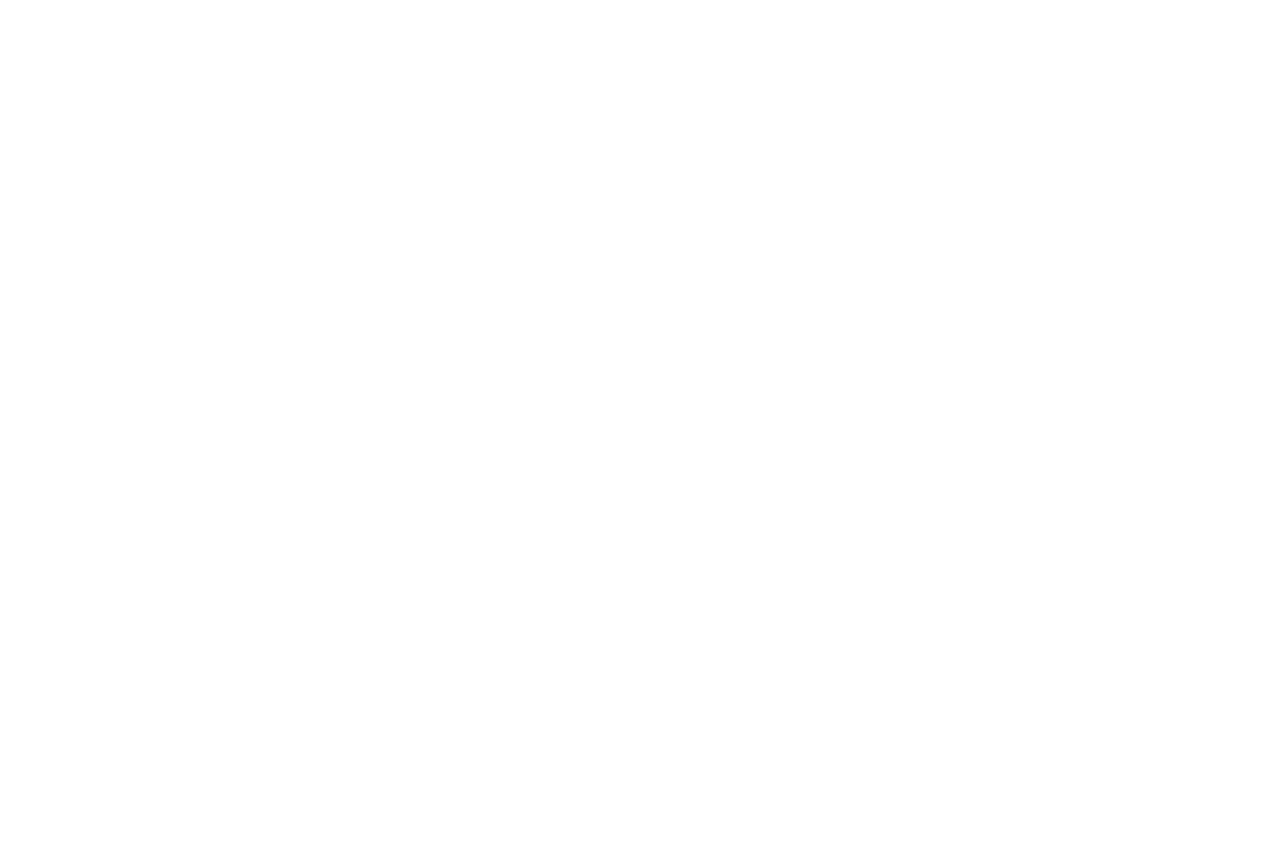
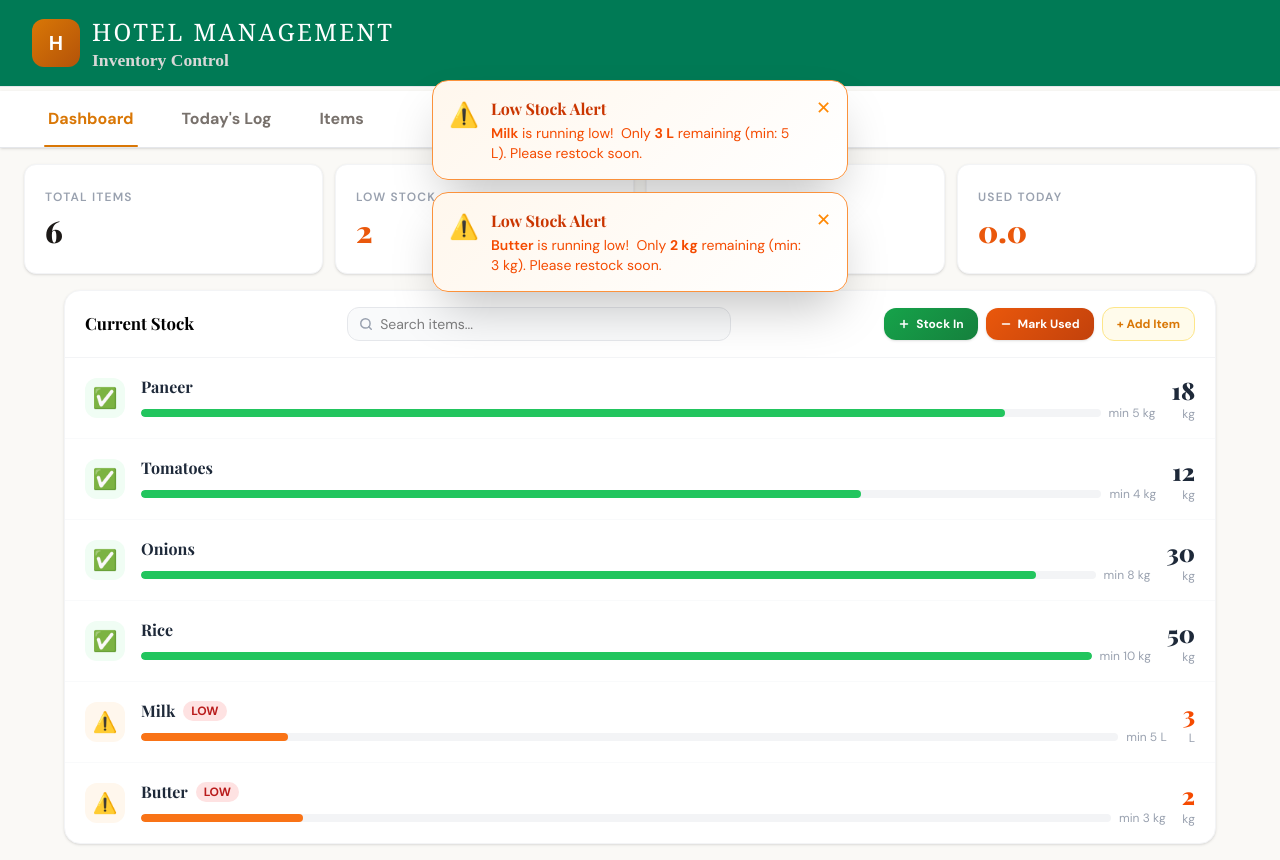
Before and after one commit to Harshal-katware/sync-ui, a React (Vite) app: page /inventory in a window 1280 px wide. Before the commit this address had no page. Before the commit the page ends 800 px from the top, so only its background shows below. Built offline with nearby package versions, Linux system fonts and the light colour scheme.

Commit message:
update Report pages

```diff
--- a/src/App.jsx
+++ b/src/App.jsx
@@ -8,7 +8,7 @@ import Menupage from './MENU/Menupage';
 import TopSellingProducts from "./Report/Subreport/TopSellingProducts";
 import Customization from "./Report/Subreport/Customization";
 import MonthlyReport from "./Report/Subreport/MonthlyReport";
-// import InventoryManagement from "./Inventory/Inventorymanagement ";
+import InventoryManagement from "./Inventory/Inventorymanagement";
 
 export default function App() {
   return (
@@ -16,7 +16,7 @@ export default function App() {
       <Routes>
         <Route path="/" element={<Login />} />
         <Route path="/dashboard" element={<Dashboard />} />
-        {/* <Route path="/inventory" element={<InventoryManagement/>} /> */}
+        <Route path="/inventory" element={<InventoryManagement/>} />
         <Route path="/billing" element={<RestaurantPOS />} />
         <Route path="/menu" element={<Menupage />} />
         <Route path="/reports" element={<Reports/>} />
--- a/src/Inventory/Inventorymanagement.jsx
+++ b/src/Inventory/Inventorymanagement.jsx
@@ -1,5 +1,4 @@
 import { useState, useEffect } from "react";
-
 // ─── Dummy seed data ───────────────────────────────────────────────────────────
 const SEED_ITEMS = [
   { id: 1, name: "Paneer",   unit: "kg", stock: 18, minQty: 5  },
```
